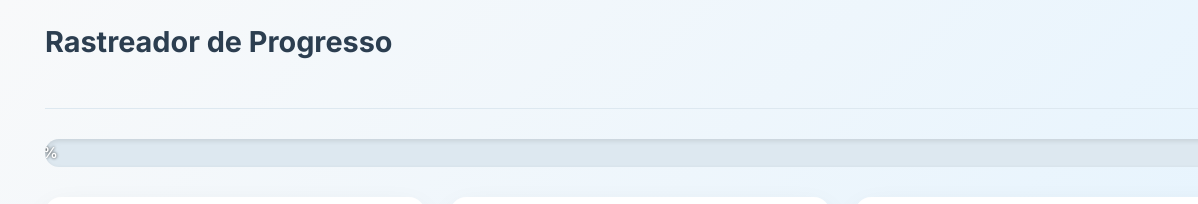
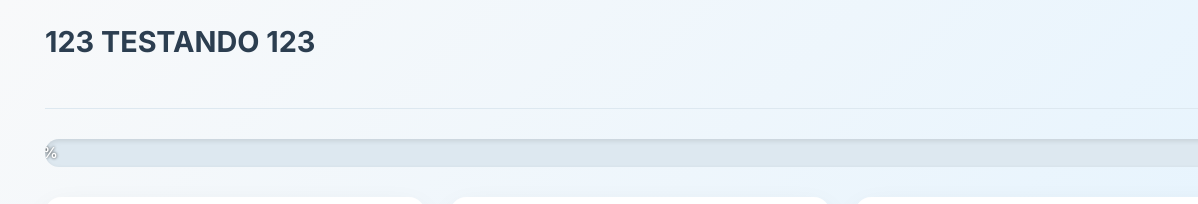
Before and after one commit to yagowalter/AWS-Projects, a plain HTML site: page aws-progress-tracker/web/index.html in a window 1280 px wide. Shown: the top 204 px of the page, 0-1198 px from the left. Drawn offline with nearby package versions, Linux system fonts and the light colour scheme.

Commit message:
TESTANDO 123

```diff
--- a/aws-progress-tracker/web/index.html
+++ b/aws-progress-tracker/web/index.html
@@ -14,7 +14,7 @@
 
     <header>
         <div class="header-main">
-            <h2>Rastreador de Progresso</h2>
+            <h2>123 TESTANDO 123</h2>
             <div class="icons">
                 <div id="themeToggle" class="icon-btn" title="Alternar tema">
                     <!-- SVG será inserido via JS -->
```
